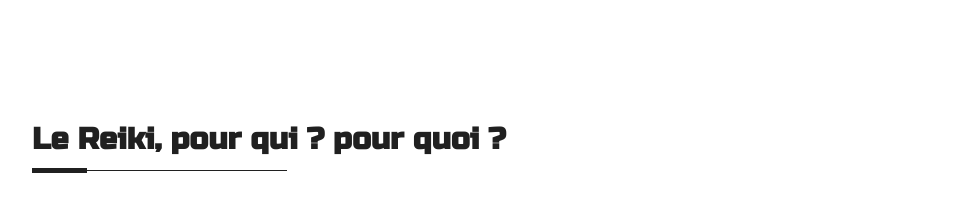
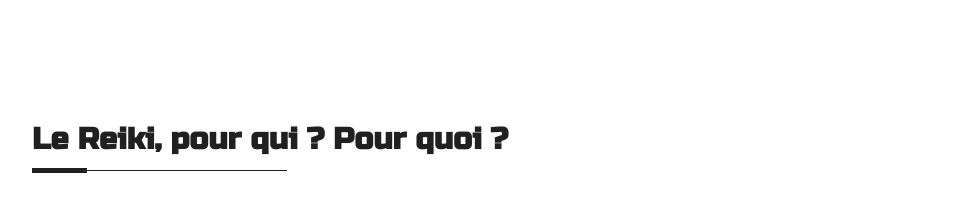
Before and after one commit to lfournial/site-reiki, a Next.js app: page / in a window 1280 px wide. Shown: the part 1640-1863 px from the top of the page, without its empty margins (53-1021 px from the left). Built offline with nearby package versions, Linux system fonts and the light colour scheme.

Commit message:
fix: bad email adr and other writing faults

```diff
--- a/src/components/Contact.jsx
+++ b/src/components/Contact.jsx
@@ -15,7 +15,7 @@ const Contact = () => {
                     <div className="col-span-12 gap-10 flex justify-center">
                         <div className="text-base">
                             <BiMailSend className="inline text-dark-600 mr-2" />
-                            osoindesoin-rdv@gmail.com
+                            osoindesoi-rdv@gmail.com
                         </div>
                         <div>
                             <div className="text-base">
--- a/src/components/Reiki.jsx
+++ b/src/components/Reiki.jsx
@@ -8,7 +8,7 @@ const Reiki = () => {
         <section className="pt-[80px] lg:pt-[100px] pb-[60px] lg:pb-[125px]" id="reiki">
             <div className="container">
                 <SectionTitle
-                    title="Le Reiki, pour qui ? pour quoi ?"
+                    title="Le Reiki, pour qui ? Pour quoi ?"
                     className="lg:hidden"
                 />
                 <div className="md:grid grid-cols-12 items-center">
@@ -16,7 +16,7 @@ const Reiki = () => {
                     <div className="col-span-6 sm:text-center md:text-left">
                         <div className="bio mt-5 sm:mt-10 md:mt-0">
                             <SectionTitle
-                                title="Le Reiki, pour qui ? pour quoi ?"
+                                title="Le Reiki, pour qui ? Pour quoi ?"
                                 className="hidden lg:block"
                             />
                             <div className="bio-text  text-justify" dangerouslySetInnerHTML={{ __html: reiki.why }} />
```
